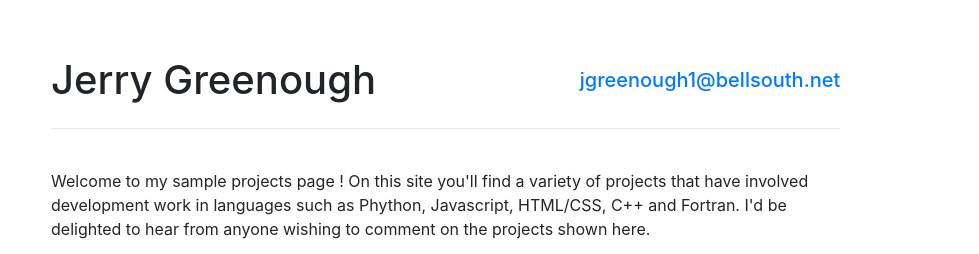
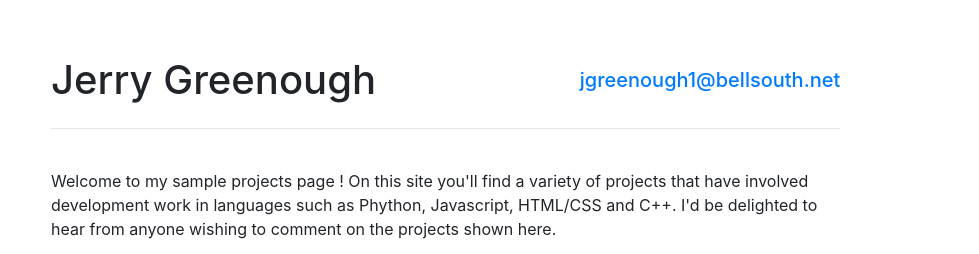
Before and after one commit to JerryGreenough/JerryGreenough.github.io, a plain HTML site: page index.html in a window 1280 px wide. Shown: the top 254 px of the page, 301-1280 px from the left. Drawn offline with nearby package versions, Linux system fonts and the light colour scheme.

Commit message:
Take out F$

```diff
--- a/index.html
+++ b/index.html
@@ -55,7 +55,7 @@
 
 						<p>Welcome to my sample projects page ! On this site you'll find a variety of projects
 						that have involved development work in languages such as Phython, Javascript,
-						HTML/CSS, C++ and Fortran. I'd be delighted to hear from anyone
+						HTML/CSS and C++. I'd be delighted to hear from anyone
 						wishing to comment on the projects shown here.</p>
 
 						<section class="row pl-2">
```
